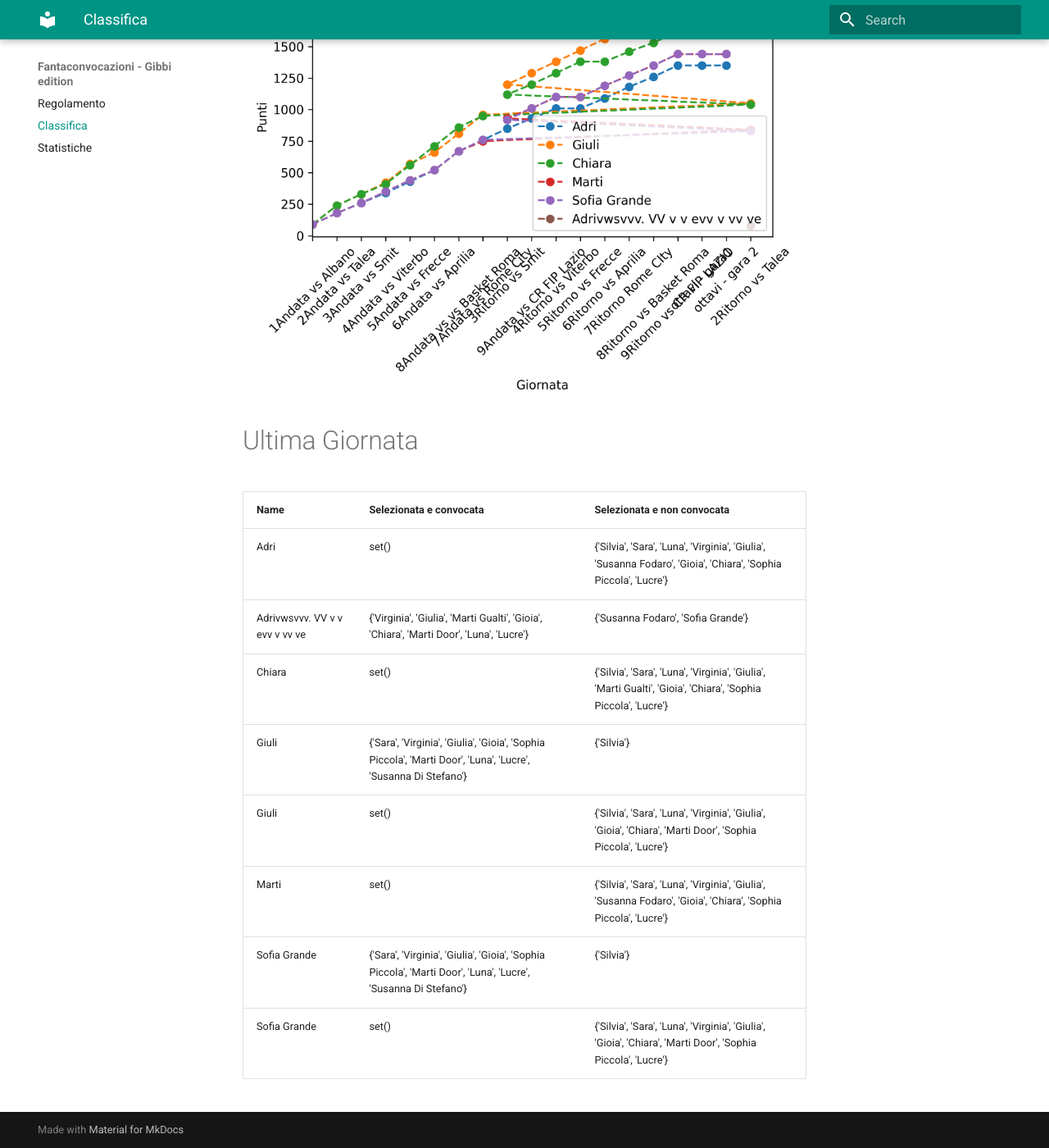
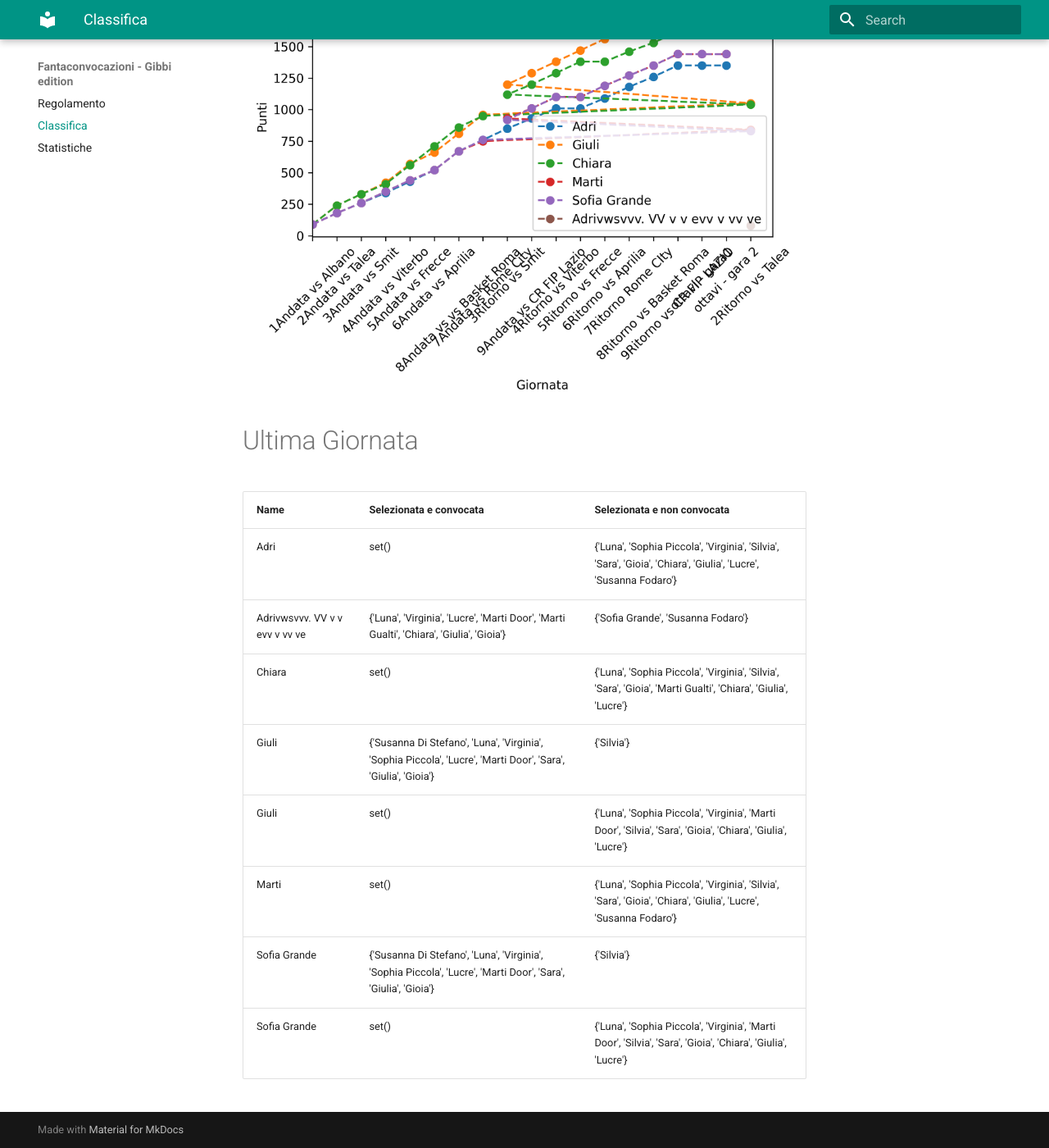
Before and after one commit to martinig94/fantagibbi, an MkDocs documentation site: the page built from docs/Classifica.md, in a window 1280 px wide and 1400 px high, scrolled down 676 px. Shown: the whole window at 82% size. Built offline with MkDocs 1.6.1 and Material for MkDocs 9.7.7, drawn with Linux system fonts in a browser that asks for light colours.

Commit message:
Auto-update from main.py

```diff
--- a/docs/Classifica.md
+++ b/docs/Classifica.md
@@ -19,12 +19,12 @@
 <!-- START_TABLE CORRECT -->
 | Name                           | Selezionata e convocata                                                                                        | Selezionata e non convocata                                                                                      |
 |:-------------------------------|:---------------------------------------------------------------------------------------------------------------|:-----------------------------------------------------------------------------------------------------------------|
-| Adri                           | set()                                                                                                          | {'Silvia', 'Sara', 'Luna', 'Virginia', 'Giulia', 'Susanna Fodaro', 'Gioia', 'Chiara', 'Sophia Piccola', 'Lucre'} |
-| Adrivwsvvv. VV v v evv v vv ve | {'Virginia', 'Giulia', 'Marti Gualti', 'Gioia', 'Chiara', 'Marti Door', 'Luna', 'Lucre'}                       | {'Susanna Fodaro', 'Sofia Grande'}                                                                               |
-| Chiara                         | set()                                                                                                          | {'Silvia', 'Sara', 'Luna', 'Virginia', 'Giulia', 'Marti Gualti', 'Gioia', 'Chiara', 'Sophia Piccola', 'Lucre'}   |
-| Giuli                          | {'Sara', 'Virginia', 'Giulia', 'Gioia', 'Sophia Piccola', 'Marti Door', 'Luna', 'Lucre', 'Susanna Di Stefano'} | {'Silvia'}                                                                                                       |
-| Giuli                          | set()                                                                                                          | {'Silvia', 'Sara', 'Luna', 'Virginia', 'Giulia', 'Gioia', 'Chiara', 'Marti Door', 'Sophia Piccola', 'Lucre'}     |
-| Marti                          | set()                                                                                                          | {'Silvia', 'Sara', 'Luna', 'Virginia', 'Giulia', 'Susanna Fodaro', 'Gioia', 'Chiara', 'Sophia Piccola', 'Lucre'} |
-| Sofia Grande                   | {'Sara', 'Virginia', 'Giulia', 'Gioia', 'Sophia Piccola', 'Marti Door', 'Luna', 'Lucre', 'Susanna Di Stefano'} | {'Silvia'}                                                                                                       |
-| Sofia Grande                   | set()                                                                                                          | {'Silvia', 'Sara', 'Luna', 'Virginia', 'Giulia', 'Gioia', 'Chiara', 'Marti Door', 'Sophia Piccola', 'Lucre'}     |
+| Adri                           | set()                                                                                                          | {'Luna', 'Sophia Piccola', 'Virginia', 'Silvia', 'Sara', 'Gioia', 'Chiara', 'Giulia', 'Lucre', 'Susanna Fodaro'} |
+| Adrivwsvvv. VV v v evv v vv ve | {'Luna', 'Virginia', 'Lucre', 'Marti Door', 'Marti Gualti', 'Chiara', 'Giulia', 'Gioia'}                       | {'Sofia Grande', 'Susanna Fodaro'}                                                                               |
+| Chiara                         | set()                                                                                                          | {'Luna', 'Sophia Piccola', 'Virginia', 'Silvia', 'Sara', 'Gioia', 'Marti Gualti', 'Chiara', 'Giulia', 'Lucre'}   |
+| Giuli                          | {'Susanna Di Stefano', 'Luna', 'Virginia', 'Sophia Piccola', 'Lucre', 'Marti Door', 'Sara', 'Giulia', 'Gioia'} | {'Silvia'}                                                                                                       |
+| Giuli                          | set()                                                                                                          | {'Luna', 'Sophia Piccola', 'Virginia', 'Marti Door', 'Silvia', 'Sara', 'Gioia', 'Chiara', 'Giulia', 'Lucre'}     |
+| Marti                          | set()                                                                                                          | {'Luna', 'Sophia Piccola', 'Virginia', 'Silvia', 'Sara', 'Gioia', 'Chiara', 'Giulia', 'Lucre', 'Susanna Fodaro'} |
+| Sofia Grande                   | {'Susanna Di Stefano', 'Luna', 'Virginia', 'Sophia Piccola', 'Lucre', 'Marti Door', 'Sara', 'Giulia', 'Gioia'} | {'Silvia'}                                                                                                       |
+| Sofia Grande                   | set()                                                                                                          | {'Luna', 'Sophia Piccola', 'Virginia', 'Marti Door', 'Silvia', 'Sara', 'Gioia', 'Chiara', 'Giulia', 'Lucre'}     |
 <!-- END_TABLE CORRECT -->
```
